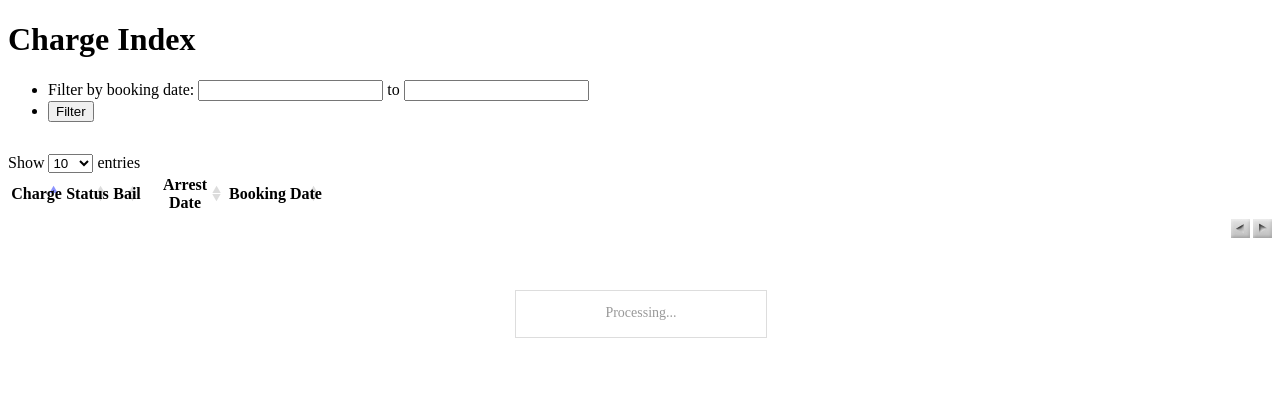
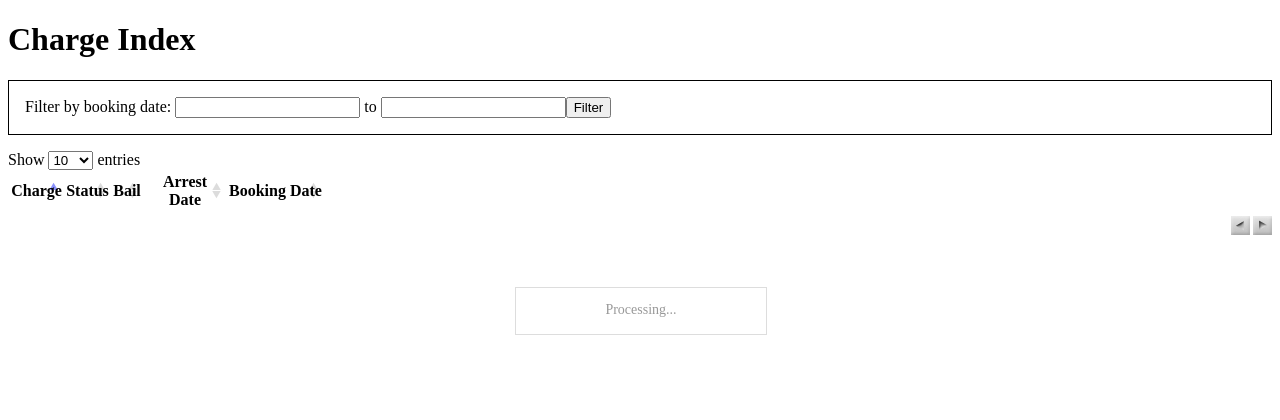
Before and after one commit to kra/mcso_scraper, a Python web app: template view/templates/charge_index.html in a window 1280 px wide. Shown: the top 420 px of the page. Run offline with Jinja, Linux system fonts and the light colour scheme; the template is opened without the code that fills it, so the values that code supplies are empty.

Commit message:
generalize input name

```diff
--- a/view/static/index.css
+++ b/view/static/index.css
@@ -1,15 +1,15 @@
-form#booking_date {
+form#table_filter {
   border: 1px solid;
   padding: 1em;
   overflow: auto;
 }
 
-#booking_date_inputs{
+#table_filter_inputs{
   display: inline;
   list-style-type:none;
 }
 
-#booking_date_input{
+#table_filter_input{
   float: left;
 }
 
```
